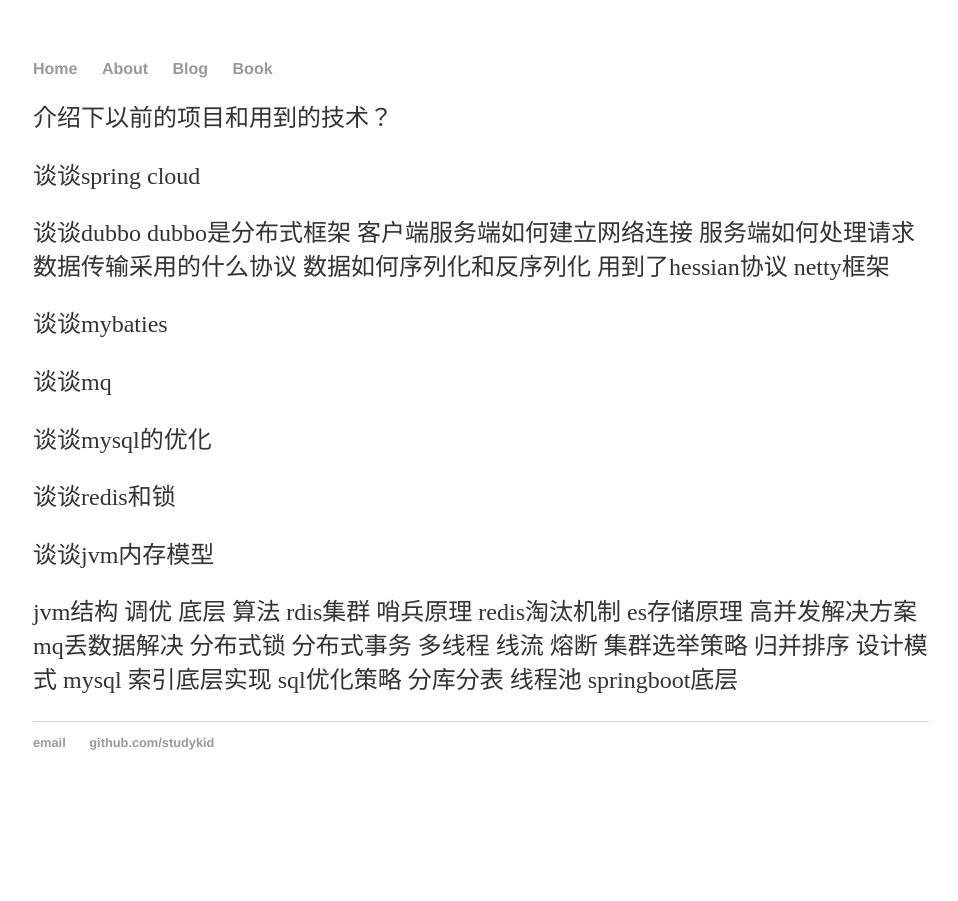
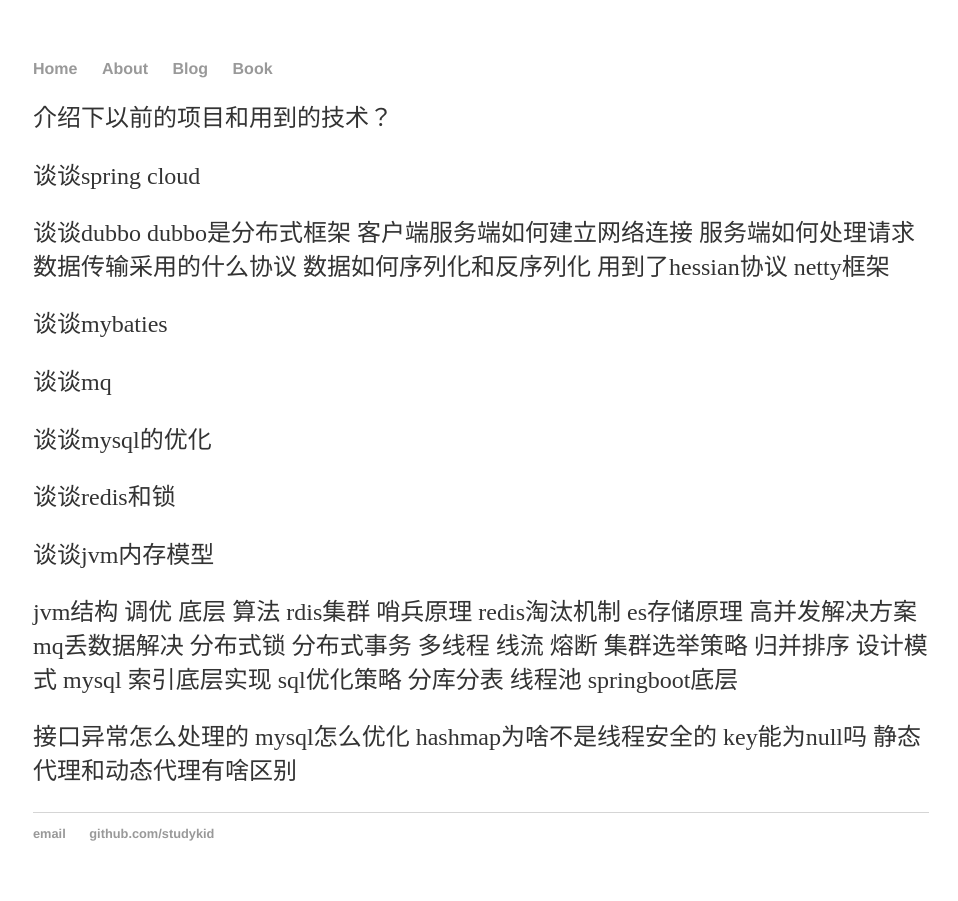
Before and after one commit to studykid/studykid.github.io, a Jekyll site: the page built from _posts/2020-03-18-面试.md, in a window 1280 px wide. Shown: the whole page, without its empty margins (159-1117 px from the left). Built offline with Jekyll 4.4.1, drawn with Linux system fonts in a browser that asks for light colours; our own code applies the rules of GitHub Pages for plain Markdown files.

Commit message:
Update 2020-03-18-面试.md

```diff
--- a/_posts/2020-03-18-面试.md
+++ b/_posts/2020-03-18-面试.md
@@ -22,3 +22,9 @@
 
 jvm结构 调优 底层 算法 rdis集群 哨兵原理 redis淘汰机制 es存储原理 高并发解决方案 mq丢数据解决 分布式锁 分布式事务 多线程
 线流 熔断 集群选举策略 归并排序 设计模式 mysql 索引底层实现 sql优化策略 分库分表 线程池 springboot底层
+
+
+接口异常怎么处理的
+mysql怎么优化
+hashmap为啥不是线程安全的 key能为null吗
+静态代理和动态代理有啥区别
```
